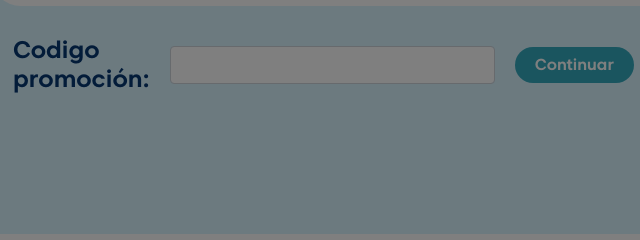
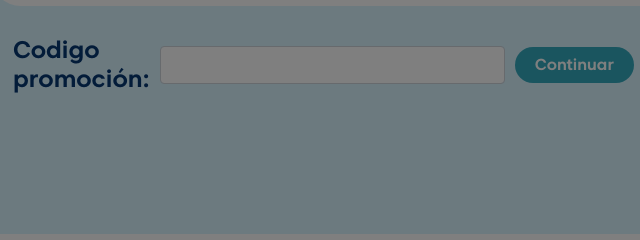
Before and after one commit to devRanfery/vestoj-client, a plain HTML site: page shopping.html in a window 1280 px wide. Shown: the part 389-629 px from the top of the page, 79-719 px from the left. Drawn offline with nearby package versions, Linux system fonts and the light colour scheme.

Commit message:
ModifInputPromotion

```diff
--- a/shopping.html
+++ b/shopping.html
@@ -220,7 +220,7 @@
             <h4 class="text-catalina-blue fontCarosBold" style="margin: 10px">
               Codigo promoción:
             </h4>
-            <input class="form-control" type="text" style="margin: 10px" />
+            <input class="form-control" type="text" />
             <button class="fontCarosBold btn-blue-pelarous" style="margin: 10px">
               Continuar
             </button>
```
